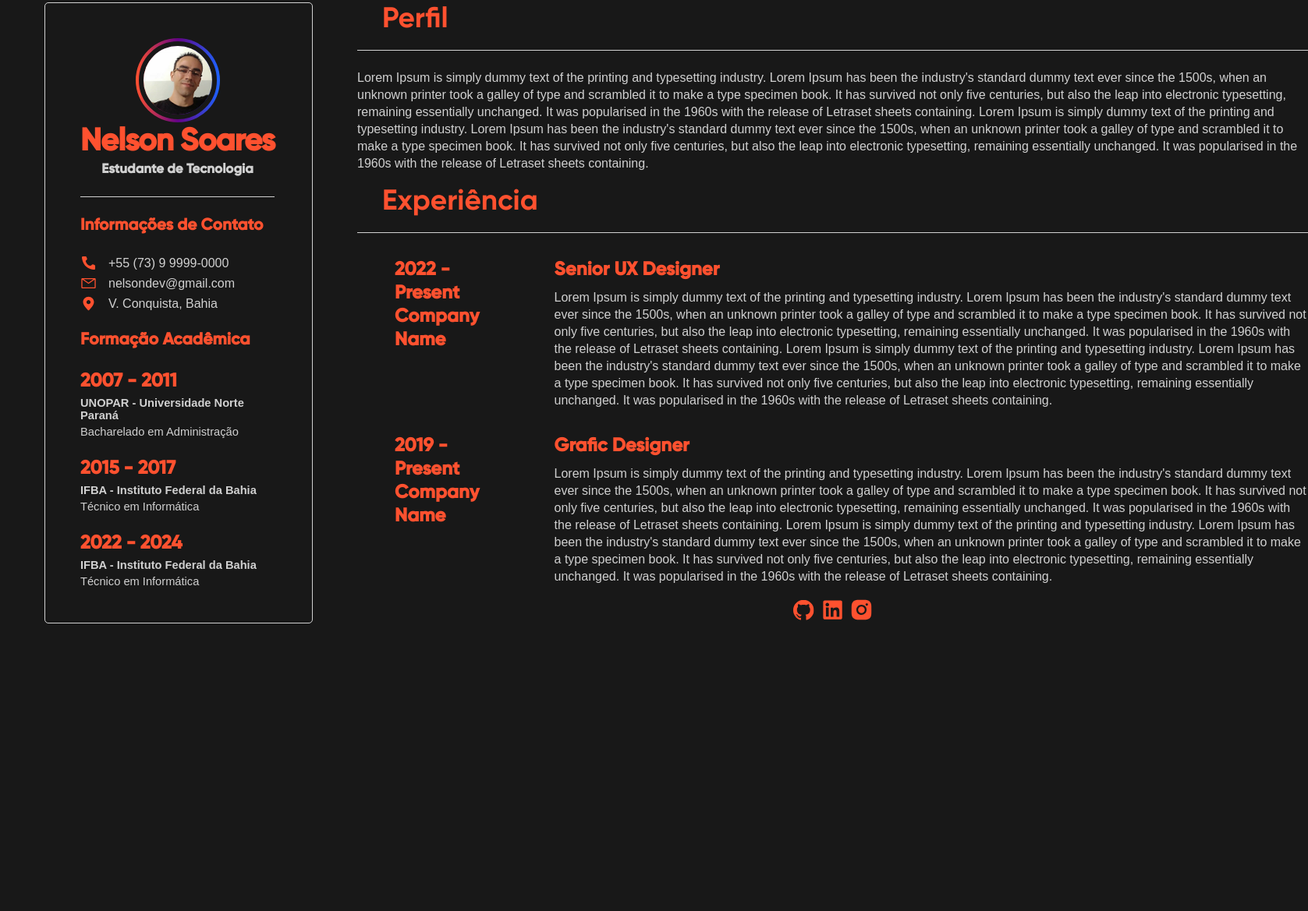
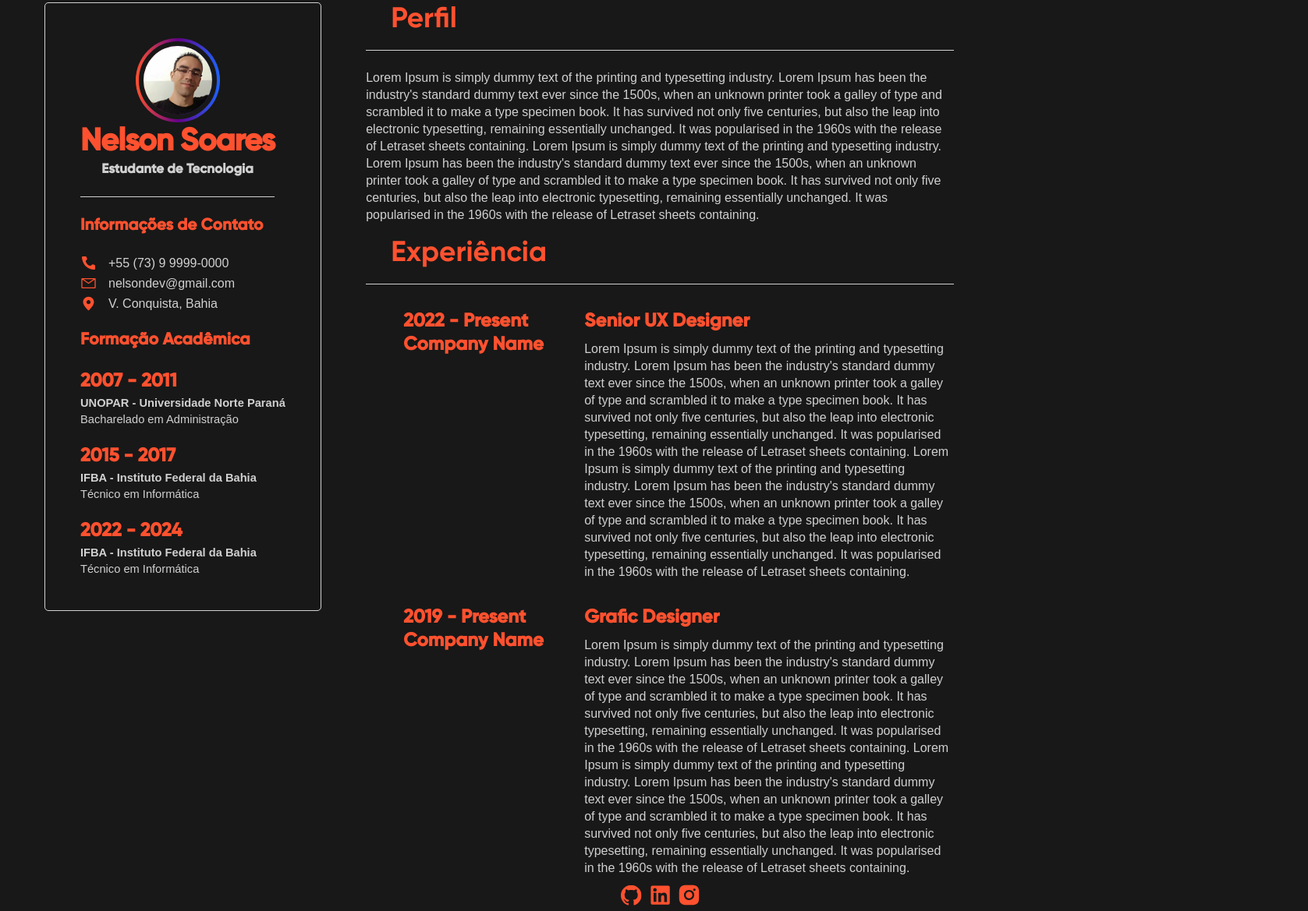
Before and after one commit to nelsonsoares/projetos-academicos, a plain HTML site: page curriculo/index.html in a window 1280 px wide. Shown: the part 54-1223 px from the top of the page at 78% size, 1677 px wide, since content can reach past the window. Before the commit the page ends 911 px from the top, so only its background shows below. Drawn offline with Linux system fonts and the light colour scheme.

Commit message:
Ajuste de largura do blc-3 e posição dos icons das redes sociais para usando o flex-end

```diff
--- a/curriculo/style.css
+++ b/curriculo/style.css
@@ -40,7 +40,7 @@ body {
   flex-direction: column;
   align-items: flex-start;
   justify-content: center;
-  min-width: 21.5rem;
+  min-width: 22.2rem;
   height: 100%;
   padding: 45px;
   border: 1px solid var(--w80);
@@ -199,7 +199,8 @@ body {
 }
 
 .company {
-  width: 70rem;
+  max-width: 75rem;
+  min-width: 17.5rem;
   padding: 0px 48px 0px 48px;
   color: var(--text-color);
 }
@@ -220,10 +221,11 @@ body {
 .footer {
  display: flex;
  justify-content: center;
- align-items: center;
+ align-items: flex-end;
  column-gap: 10px;
 }
 
 .footer a img {
+  margin-top: 10px;
   width: 27px;
 }
```
